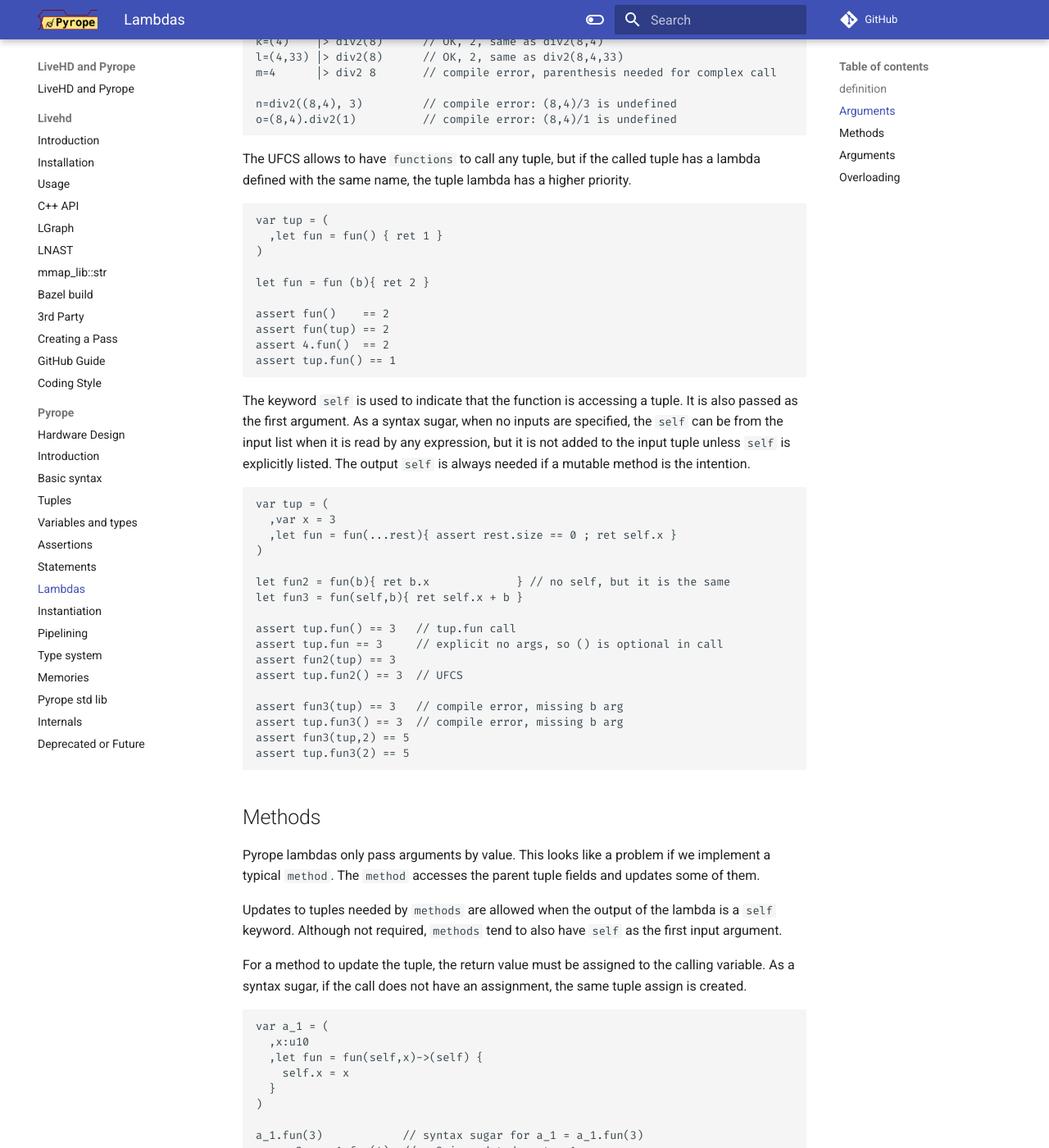
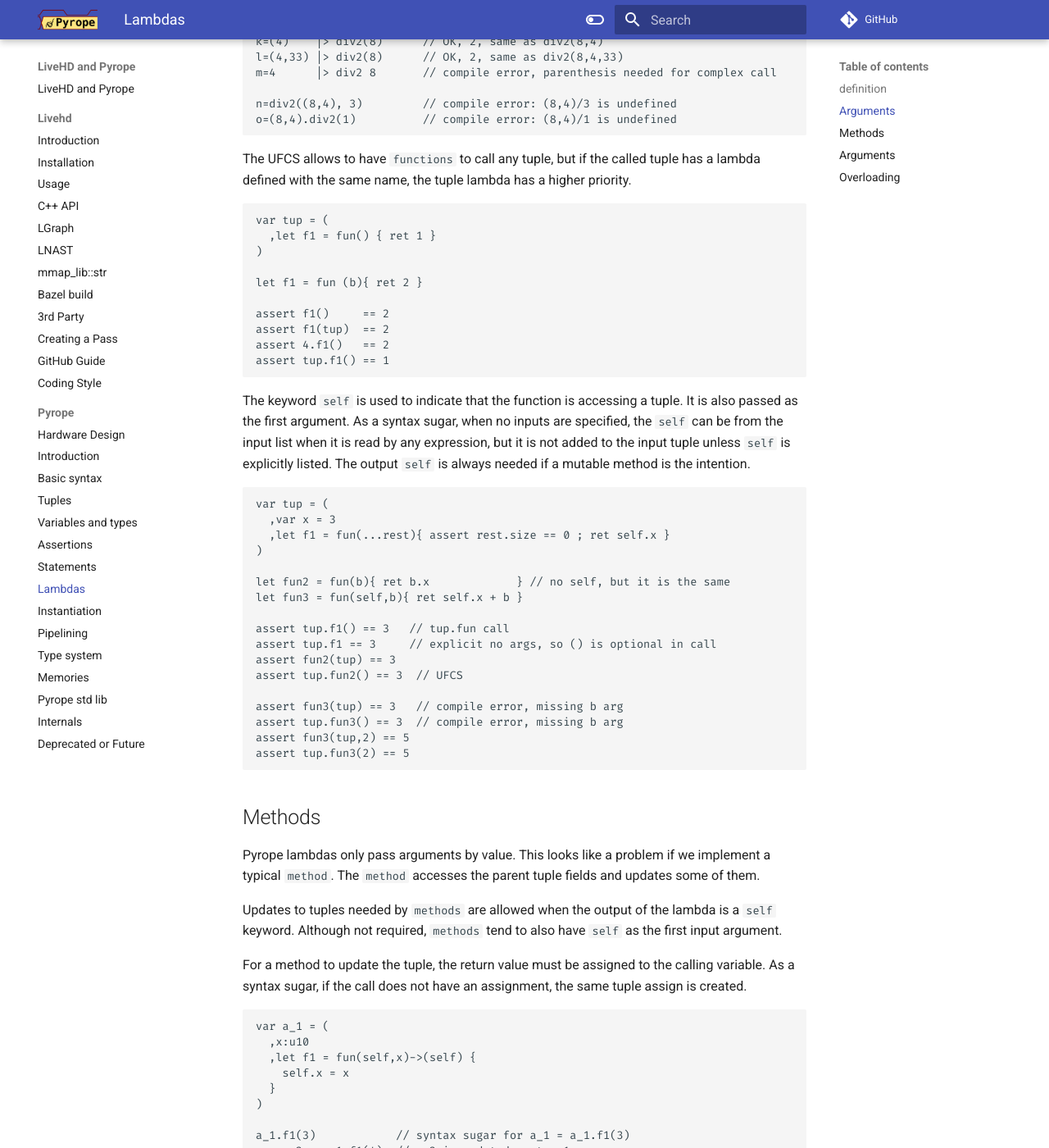
Before and after one commit to masc-ucsc/docs, an MkDocs documentation site: the page built from docs/pyrope/06-functions.md, in a window 1280 px wide and 1400 px high, scrolled down 3126 px. Shown: the whole window at 82% size. Built offline with MkDocs 1.6.1 and Material for MkDocs 9.7.7, drawn with Linux system fonts in a browser that asks for light colours; comment, search, counter and statistics services are not loaded; some of the changed text lies outside the part shown.

Commit message:
convert to new fun and pass parsing

````diff
--- a/docs/pyrope/06-functions.md
+++ b/docs/pyrope/06-functions.md
@@ -172,15 +172,15 @@ has a lambda defined with the same name, the tuple lambda has a higher priority.
 
 ```
 var tup = (
-  ,let fun = fun() { ret 1 }
+  ,let f1 = fun() { ret 1 }
 )
 
-let fun = fun (b){ ret 2 }
+let f1 = fun (b){ ret 2 }
 
-assert fun()    == 2
-assert fun(tup) == 2
-assert 4.fun()  == 2
-assert tup.fun() == 1
+assert f1()     == 2
+assert f1(tup)  == 2
+assert 4.f1()   == 2
+assert tup.f1() == 1
 ```
 
 The keyword `self` is used to indicate that the function is accessing a tuple.
@@ -193,14 +193,14 @@ intention.
 ```
 var tup = (
   ,var x = 3
-  ,let fun = fun(...rest){ assert rest.size == 0 ; ret self.x }
+  ,let f1 = fun(...rest){ assert rest.size == 0 ; ret self.x }
 )
 
 let fun2 = fun(b){ ret b.x             } // no self, but it is the same
 let fun3 = fun(self,b){ ret self.x + b }
 
-assert tup.fun() == 3   // tup.fun call
-assert tup.fun == 3     // explicit no args, so () is optional in call
+assert tup.f1() == 3   // tup.fun call
+assert tup.f1 == 3     // explicit no args, so () is optional in call
 assert fun2(tup) == 3
 assert tup.fun2() == 3  // UFCS
 
@@ -229,13 +229,13 @@ the same tuple assign is created.
 ```
 var a_1 = (
   ,x:u10
-  ,let fun = fun(self,x)->(self) {
+  ,let f1 = fun(self,x)->(self) {
     self.x = x
   }
 )
 
-a_1.fun(3)            // syntax sugar for a_1 = a_1.fun(3)
-var a_2 = a_1.fun(4)  // a_2 is updated, not a_1
+a_1.f1(3)            // syntax sugar for a_1 = a_1.f1(3)
+var a_2 = a_1.f1(4)  // a_2 is updated, not a_1
 assert a_1.x == 3 and a_2.x == 4
 
 // Same behavior as in a function with UFCS
@@ -289,9 +289,9 @@ first input argument or the first output argument
     ```
     // equivalent code due to automatic `self` insertion
     let fun1 = proc(self)->(self){ self.foo = self.bar + 1}
-    let fun2 = proc      ->(self){ self.foo = self.bar + 1}
+    let fun2 = proc(    )->(self){ self.foo = self.bar + 1}
     let fun3 = proc(self)        { self.foo = self.bar + 1}
-    let fun4 = proc              { self.foo = self.bar + 1}
+    let fun4 = proc(    )        { self.foo = self.bar + 1}
 
     // NOT equivalent because () means no input/output
     let non2 = proc()    ->(self){ self.foo = self.bar + 1}
@@ -491,12 +499,12 @@ assert fun_list(1,2) == 200
 For untyped named argument calls:
 
 ```
-var fun = fun(a,b){ ret a+b+100 }
-  fun ++= fun(x,y){ ret x+y+200 }
+var f1 = fun(a,b){ ret a+b+100 }
+  f1 ++= fun(x,y){ ret x+y+200 }
 
-assert fun(a=1,b=2) == 103
-assert fun(x=1,y=2) == 203
-assert fun(  1,  2) == 103  // first in list
+assert f1(a=1,b=2) == 103
+assert f1(x=1,y=2) == 203
+assert f1(  1,  2) == 103  // first in list
 ```
 
 For typed calls:
````
Also changed, not shown: other parts of docs/pyrope/06-functions.md (+14 -6 lines), docs/pyrope/07-typesystem.md (+20 -20 lines), docs/pyrope/10-internals.md (+145 -114 lines).
